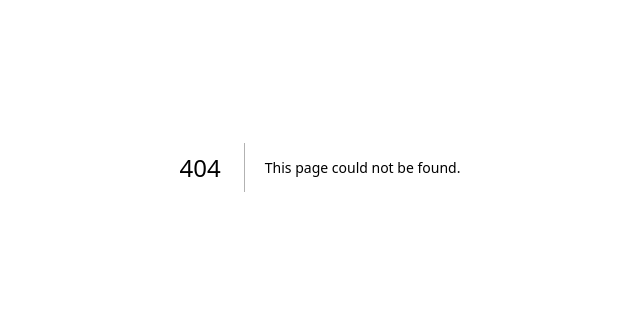
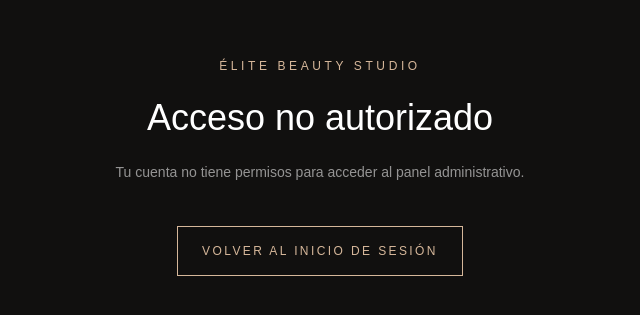
Before and after one commit to dvidaillet/salon-booking, a Next.js app: page /admin/unauthorized in a window 1280 px wide. Before the commit this address had no page. Shown: the part 233-548 px from the top of the page, without its empty margins (320-960 px from the left). Built offline with nearby package versions, Linux system fonts and the light colour scheme.

Commit message:
improve security

```diff
--- /dev/null
+++ b/src/app/admin/(dashboard)/layout.tsx
@@ -0,0 +1,30 @@
+import { redirect } from "next/navigation";
+import { createClient } from "@/lib/supabase/server";
+
+export const dynamic = "force-dynamic";
+
+export default async function AdminDashboardLayout({
+  children,
+}: {
+  children: React.ReactNode;
+}) {
+  const supabase = await createClient();
+
+  const {
+    data: { user },
+    error: authError,
+  } = await supabase.auth.getUser();
+
+  if (authError || !user) {
+    redirect("/admin/login");
+  }
+
+  const { data: isAdmin, error: permissionError } =
+    await supabase.rpc("is_admin");
+
+  if (permissionError || isAdmin !== true) {
+    redirect("/admin/unauthorized");
+  }
+
+  return <>{children}</>;
+}
--- /dev/null
+++ b/src/app/admin/unauthorized/page.tsx
@@ -0,0 +1,27 @@
+import Link from "next/link";
+
+export default function UnauthorizedPage() {
+  return (
+    <main className="flex min-h-screen flex-col items-center justify-center bg-[#11100f] px-6 text-center text-white">
+      <p className="text-xs uppercase tracking-[0.3em] text-[#d6b79a]">
+        Élite Beauty Studio
+      </p>
+
+      <h1 className="mt-6 text-4xl font-light">
+        Acceso no autorizado
+      </h1>
+
+      <p className="mt-5 max-w-md text-sm leading-7 text-white/55">
+        Tu cuenta no tiene permisos para acceder al panel
+        administrativo.
+      </p>
+
+      <Link
+        href="/admin/login"
+        className="mt-10 border border-[#d6b79a] px-6 py-4 text-xs uppercase tracking-[0.2em] text-[#d6b79a]"
+      >
+        Volver al inicio de sesión
+      </Link>
+    </main>
+  );
+}
```
Also changed, not shown: src/app/admin/(dashboard)/page.tsx (renamed from src/app/admin/page.tsx).
